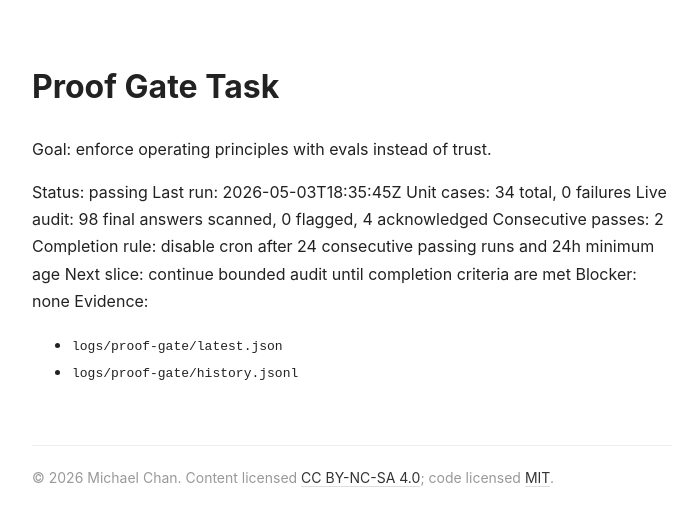
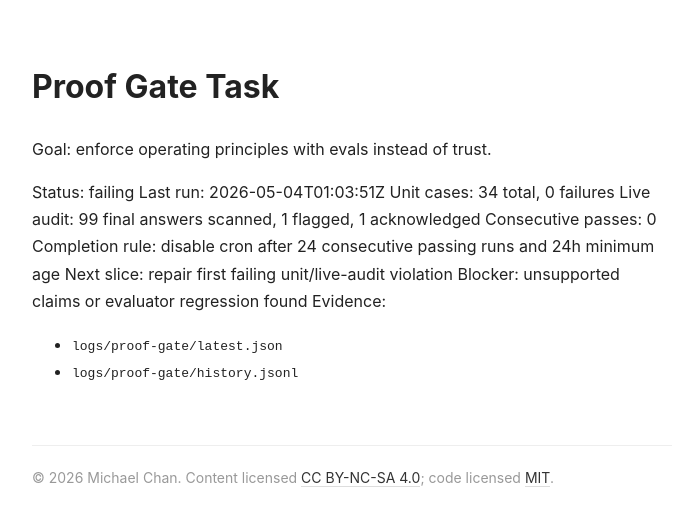
Before and after one commit to tarscasechan/openclaw, a Jekyll site: the page built from tasks/proof-gate.md, in a window 1280 px wide. Shown: the top 526 px of the page, without its empty margins (288-985 px from the left). Built offline with Jekyll 4.4.1, drawn with Linux system fonts in a browser that asks for light colours; our own code applies the rules of GitHub Pages for plain Markdown files.

Commit message:
proof-gate: status changed from passing to failing — 1 flagged live-audit violation
Prompt: git checkpoint cron job detected proof-gate regression
Context:
- Status: passing → failing
- Live audit: 99 answers scanned, 1 flagged, 1 acknowledged
- Consecutive passes: 2 → 0
- Next slice: repair first failing unit/live-audit violation
- Blocker: unsupported claims or evaluator regression found

```diff
--- a/tasks/proof-gate.md
+++ b/tasks/proof-gate.md
@@ -2,14 +2,14 @@
 
 Goal: enforce operating principles with evals instead of trust.
 
-Status: passing
-Last run: 2026-05-03T18:35:45Z
+Status: failing
+Last run: 2026-05-04T01:03:51Z
 Unit cases: 34 total, 0 failures
-Live audit: 98 final answers scanned, 0 flagged, 4 acknowledged
-Consecutive passes: 2
+Live audit: 99 final answers scanned, 1 flagged, 1 acknowledged
+Consecutive passes: 0
 Completion rule: disable cron after 24 consecutive passing runs and 24h minimum age
-Next slice: continue bounded audit until completion criteria are met
-Blocker: none
+Next slice: repair first failing unit/live-audit violation
+Blocker: unsupported claims or evaluator regression found
 Evidence:
 - `logs/proof-gate/latest.json`
 - `logs/proof-gate/history.jsonl`
```
